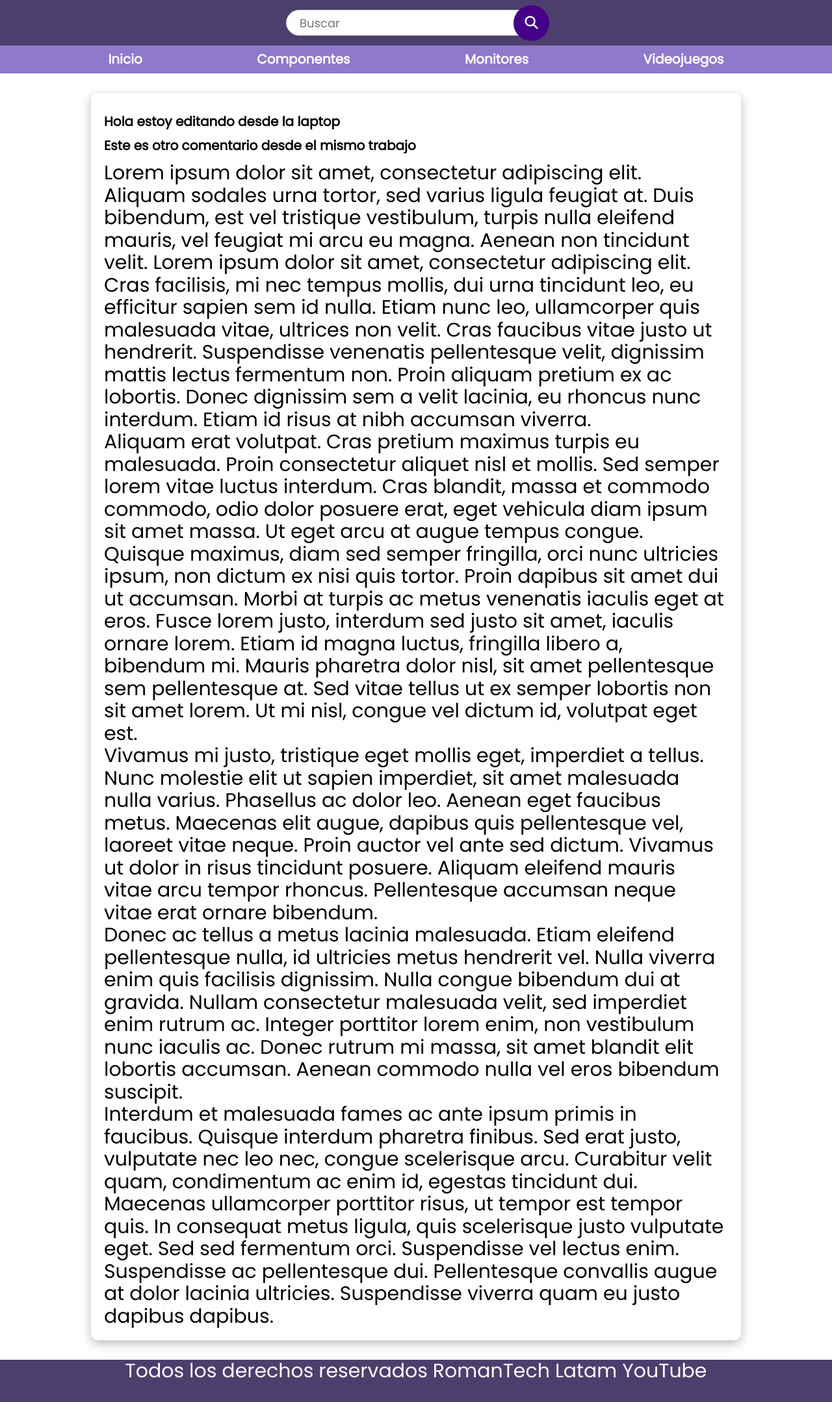
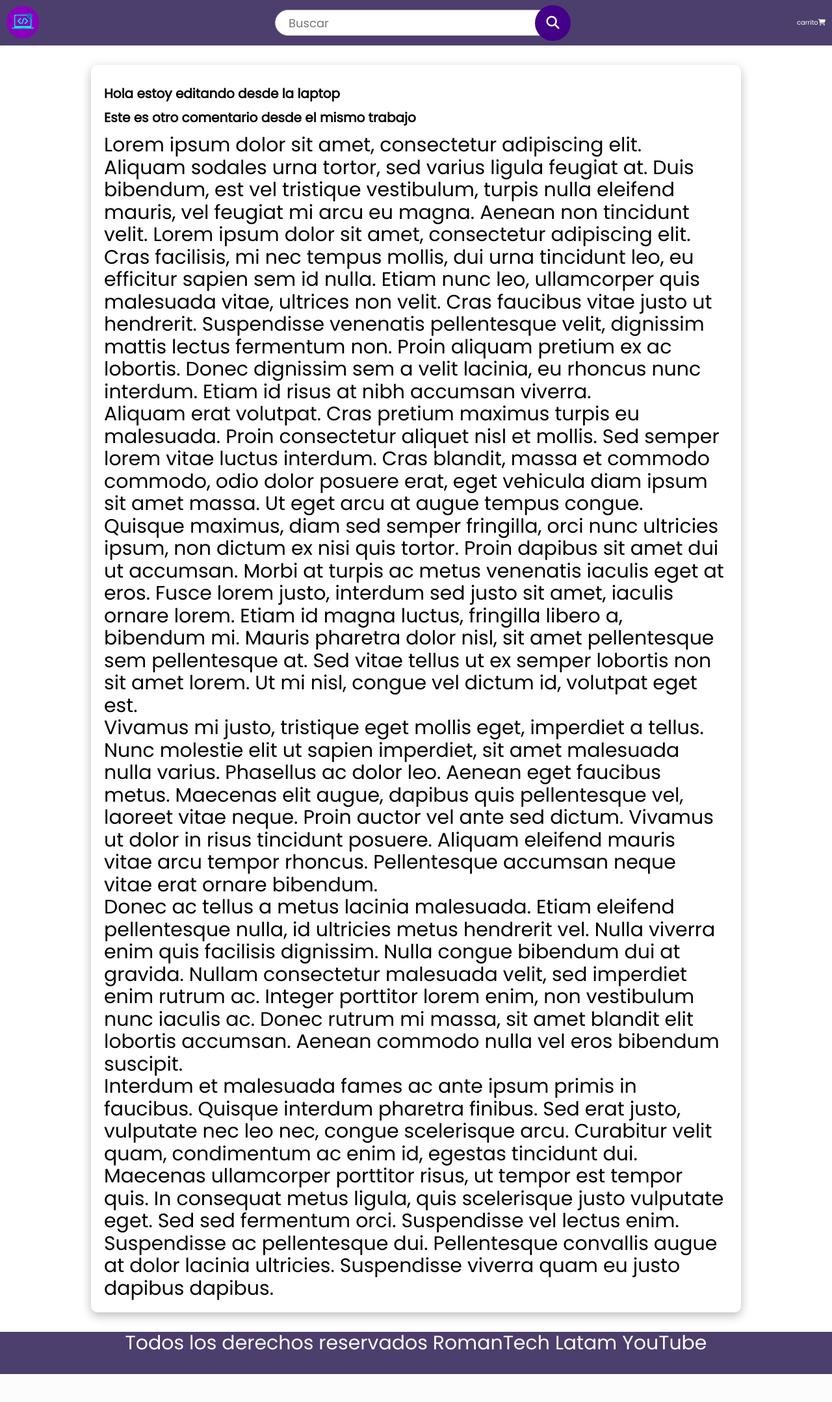
Before and after one commit to axlRoman/miweb, a PHP site: page / in a window 1280 px wide. Shown: the whole page at 65% size. After the commit the page ends 2115 px from the top, so only its background shows below. Run offline with PHP 8.4, Linux system fonts and the light colour scheme; some libraries are stand-ins or nearby versions.

Commit message:
Se agrego el carrito y se hizo la barra centrada y responsivo

```diff
--- a/css/styles.css
+++ b/css/styles.css
@@ -3,7 +3,7 @@
     --botones: #440088;
     --purpura: #4c3f6d;
     --morado: #8f79cb;
-    --rosita: #f5c5f9;
+    --rosa: #f5c5f9;
     --gris: #ebebeb;
 }
 
@@ -26,6 +26,19 @@ html{
     font-size: 3.8rem;
 }
 
+header{
+    display: flex;
+    height: 7rem;
+    background-color: var(--purpura);
+    justify-content: space-between;
+    align-items: center;
+}
+
+a{
+    text-decoration: none;
+    color: white;
+}
+
 /*Navegacion logo (inicio) / Barra de busqueda / Usuario y Carrito*/
 /* Navegacion principal */
 .navbar{
@@ -33,26 +46,33 @@ html{
     position: center;
     justify-content: center;
     float: none;
-    flex-flow: row nowrap;
+    flex-flow: wrow nowrap;
     height: 7rem;
     background-color: var(--purpura);
     color: white;
 }
 /*Logo*/
 .logo{
-    justify-content: left;
+    margin-left: 1rem;
+    /*display: flex;*/
+    /*position: absolute;
+    text-decoration: none;*/
+}
+.logo img{
+    height: 5rem;
+    margin-right: 1rem;
 }
 
 /*Barra de busqueda*/
 .buscar{
-    position: absolute;
+    position: relative;
+    margin-bottom: 0.5rem;
     padding: 0.5rem;
-
 }
 
 .buscar input{
     margin-top: 1rem;
-    width: 40rem;
+    width: 45rem;
     height: 4rem;
     padding: 0 2rem;
     font-size: 1.8rem;
@@ -60,13 +80,14 @@ html{
     outline: none;
     border: 0.1rem solid silver;
     border-radius: 3rem;
+    transition: all 0.6s ease;
 }
 
 .boton{
     margin-top: 0.8rem;
     position: absolute;
-    top: 0;
-    right: 0;
+    right: 0%;
+    top: 0%;
     background: var(--botones);
     width: 5.5rem;
     height: 5.5rem;
@@ -78,7 +99,22 @@ html{
     cursor: pointer;
 }
 
-@media (max-width: 480px) {
+@media (max-width: 768px) { /*Para Tablet*/
+    .buscar input{
+        width: 35rem;
+        height: 40px;
+        padding: 0 2rem;
+        font-size: 1.8rem;
+        color: #000;
+        outline: none;
+        border: 1px solid silver;
+        border-radius: 3rem;
+        transition: all 0.6s ease;
+    }
+
+}
+
+@media (max-width: 480px) { /*Para Movil*/
     .buscar input{
         width: 0px;
         height: 40px;
@@ -91,13 +127,18 @@ html{
         transition: all 0.6s ease;
     }
     .buscar:hover input{
-        width: 240px;
+        width: 20rem;
     }
 
     .buscar input:focus{
-        width: 240px;
+        width: 20rem;
     }
 }
+
+.carrito{
+    margin-right: 1rem;
+}
+
 
 
 p{
@@ -146,7 +187,7 @@ p{
 }
 
 .navegacion-principal a:hover{
-    background-color: var(--rosita);
+    background-color: var(--rosa);
     color: #000;
 }
 
--- a/index.html
+++ b/index.html
@@ -9,15 +9,16 @@
         <link
         href="https://fonts.googleapis.com/css2?family=Poppins&display=swap"
         rel="stylesheet"/>
+        <script src="https://kit.fontawesome.com/24d0778069.js" crossorigin="anonymous"></script>
         <link rel="icon" href="imgs/Logo RomanTech.png">
         <title>RomanTech</title>
-        <link
+        <!--<link
             rel="stylesheet"
             href="https://cdnjs.cloudflare.com/ajax/libs/font-awesome/6.1.1/css/all.min.css"
             integrity="sha512-KfkfwYDsLkIlwQp6LFnl8zNdLGxu9YAA1QvwINks4PhcElQSvqcyVLLD9aMhXd13uQjoXtEKNosOWaZqXgel0g=="
             crossorigin="anonymous"
             referrerpolicy="no-referrer"
-        />
+        />-->
         <link rel="stylesheet" href="css/normalize.css">
         <link rel="preload" href="css/styles.css" as="style">
         <link rel="stylesheet" href="css/styles.css">
@@ -25,26 +26,29 @@
 
     <body>
         <header>
-            <div class="navbar">
+            <!--<div class="navbar"> -->
+                <!--<nav class="navegacion en logo"></nav>-->
+                <a href="index.html"class="logo">
+                    <img src="imgs/Logo RomanTech.png" alt="Logo de la compañia" class="logo-img">
+                </a>
                 <!--<nav class="navegacion-principal">
-                    <div class="logo">
-                        <a href="#">RomanTech.com.mx (logo)</a>
-                    </div>-->
+                    -->
                     <div class="buscar">
-                        <input type="text" placeholder="Buscar" required>
+                        <input type="text" placeholder="Buscar" required class="buscar">
                         <div class="boton">
                             <i class="fas fa-search icon"></i>
                         </div>
                     </div>
-                    <!--<div class="carrito">
-                        <a href="#">Carrito de compras</a>
+                    <div class="carrito">
+                        <a href="cart.html">carrito<i class="fas fa-cart-shopping icon"></i></a>
+
                     </div>
 
-            </nav>     -->
-                    <!--<h1 class="titulo">RomanTech.com.mx</h1>
+<!--            </nav>
+                    <h1 class="titulo">RomanTech.com.mx</h1>
                     <h2>barra de busqueda</h2>
                     <h2>Carrito de compras</h2>-->
-            </div>
+<!--           </div>
 
             <div class="nav-bg">
                 <nav class="navegacion-principal">
@@ -53,7 +57,7 @@
                     <a href="#">Monitores</a>
                     <a href="#">Videojuegos</a>
                 </nav>
-            </div>
+            </div>-->
         </header>
 
         <main class="contenedor sombra">
```
Also changed, not shown: cart.html (added, +74 -0 lines).
